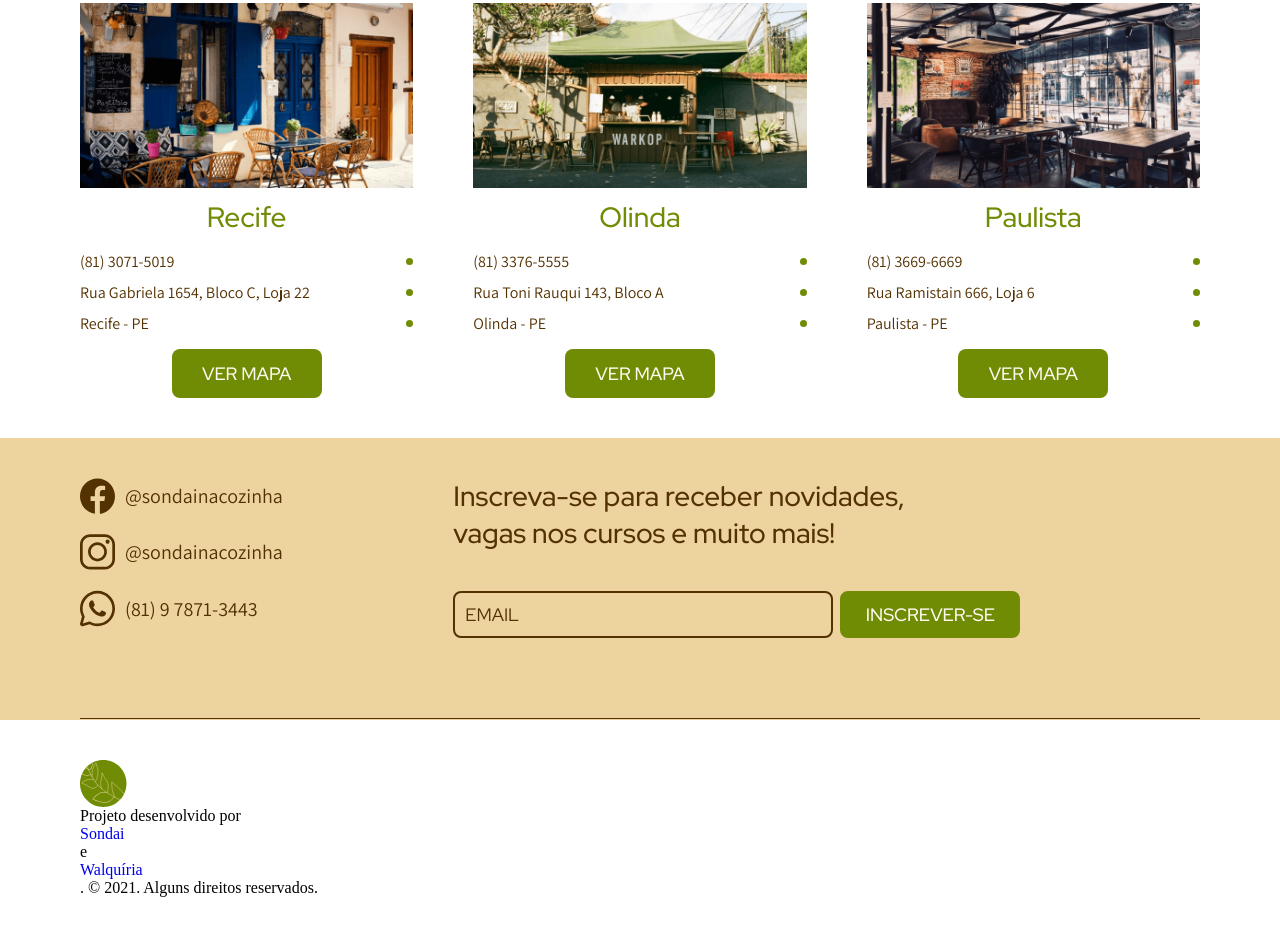
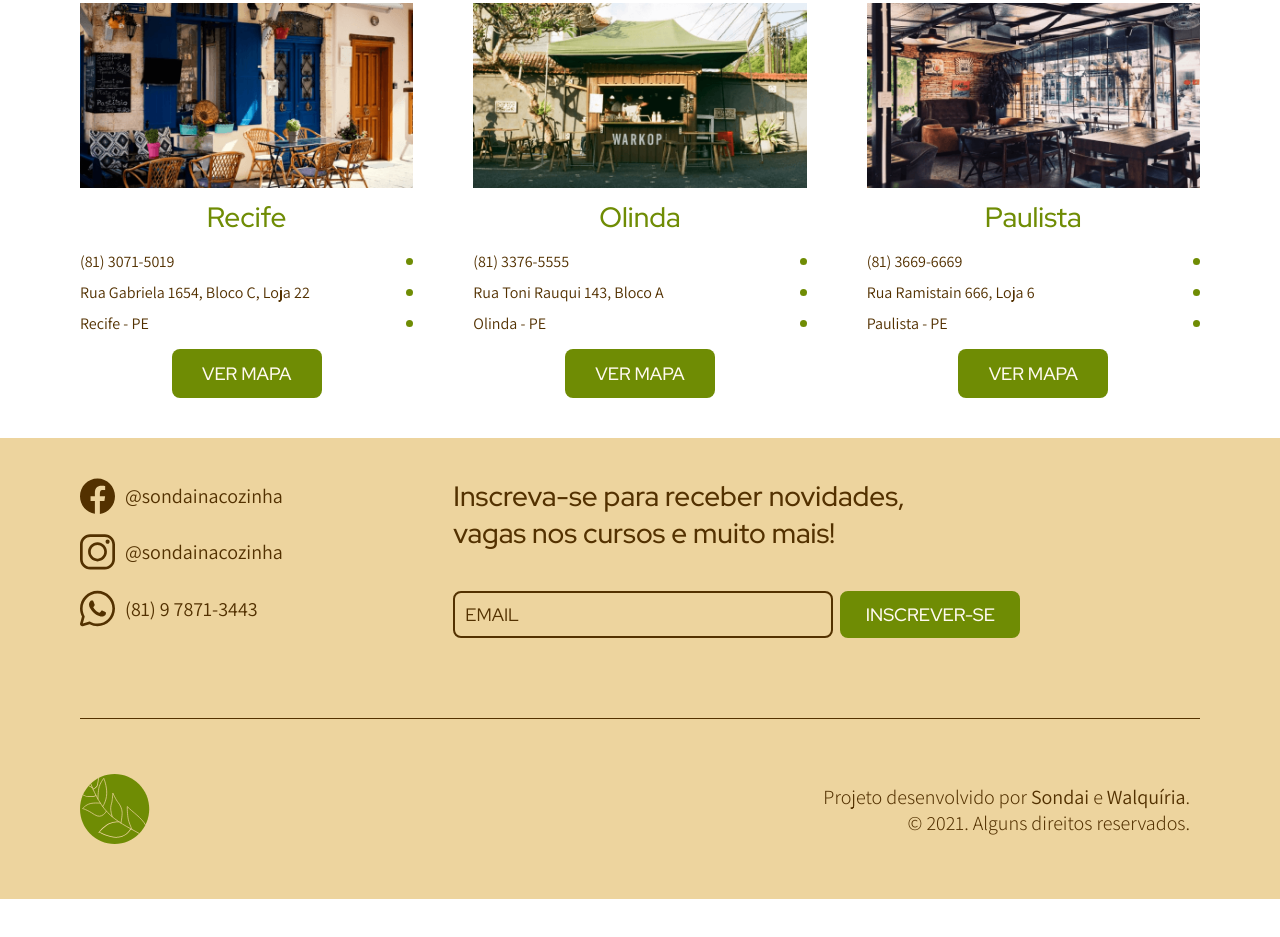
Before and after one commit to sondai-web-developer/sondai-na-cozinha, a plain HTML site: page index.html in a window 1280 px wide. Shown: the part 2645-3582 px from the top of the page. After the commit the page ends 3544 px from the top, so only its background shows below. Drawn offline with Linux system fonts and the light colour scheme.

Commit message:
rodape adicionado

```diff
--- a/css/sessoes/rodape.css
+++ b/css/sessoes/rodape.css
@@ -1,8 +1,70 @@
 .rodape {
   padding: 40px 0;
+  background: #edd49e;
+  color: #533100;
 }
 
 .rodape img,
 .rodape p {
-  grid-column: 2;
+  grid-column: 1 / -1;
 }
+
+.rodape img {
+  width: 70px;
+  height: 70px;
+  justify-self: center;
+  margin-bottom: 15px;
+}
+
+.rodape p {
+  font-family: "Assistant", sans-serif;
+  font-size: 15px;
+  font-weight: 300;
+  text-align: center;
+  padding: 0 10px;
+}
+
+.rodape a {
+  color: #533100;
+  font-weight: 400;
+  display: inline-block;
+}
+
+@media (min-width: 480px) {
+  .rodape {
+    grid-template-columns: 40px 1fr 3fr 40px;
+    align-content: center;
+  }
+
+  .rodape img {
+    grid-column: 2;
+    justify-self: start;
+    margin-top: 14px;
+  }
+
+  .rodape p {
+    grid-column: 3;
+    text-align: right;
+    width: 280px;
+    justify-self: end;
+    align-self: center;
+  }
+}
+
+@media (min-width: 768px) {
+  .rodape p {
+    width: 350px;
+    font-size: 18px;
+  }
+}
+
+@media (min-width: 950px) {
+  .rodape {
+    grid-template-columns: 80px 1fr 3fr 80px;
+  }
+
+  .rodape p {
+    width: 400px;
+    font-size: 20px;
+  }
+}
```
